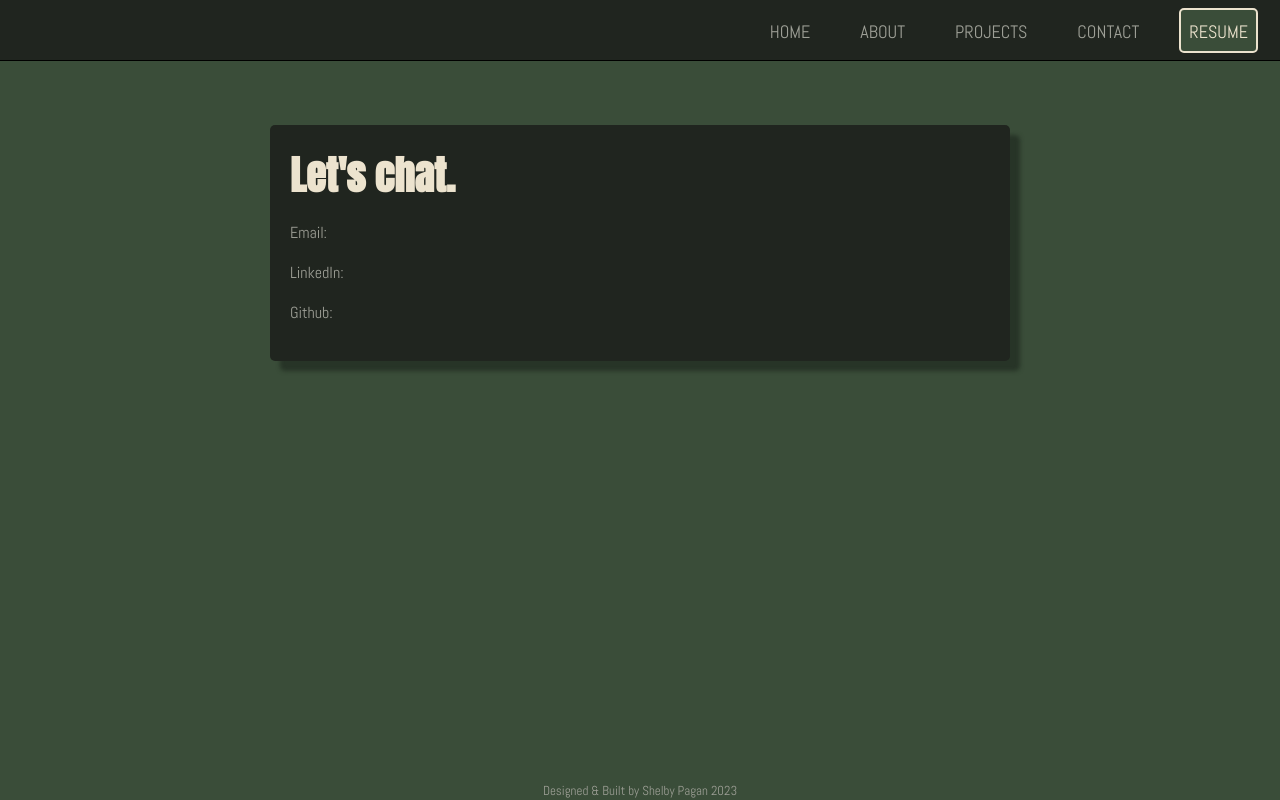
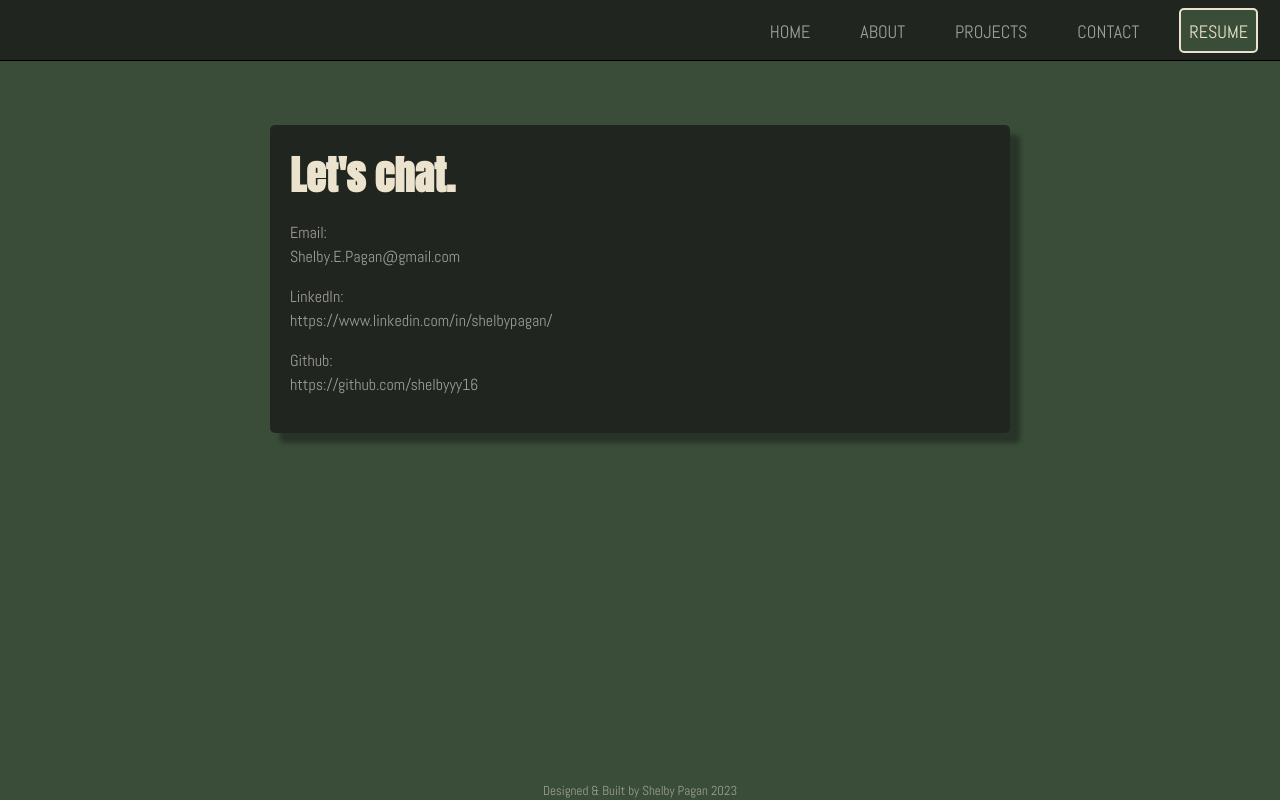
Before and after one commit to shelbyyy16/react-portfolio, a React (Vite) app: page /contact in a window 1280 px wide. Built offline with nearby package versions, Linux system fonts and the light colour scheme.

Commit message:
update portfolio screenshot in readme

```diff
--- a/src/pages/Contact.jsx
+++ b/src/pages/Contact.jsx
@@ -3,9 +3,9 @@ function Contact() {
       <div className="contact">
     <h2>Let's chat.</h2>
     <div className="home-about">
-    <p>Email:</p>
-    <p>LinkedIn:</p>
-    <p>Github:</p>
+    <p>Email: Shelby.E.Pagan@gmail.com</p>
+    <p>LinkedIn: https://www.linkedin.com/in/shelbypagan/</p>
+    <p>Github: https://github.com/shelbyyy16</p>
     </div></div>
     )
   }
```
Also changed, not shown: public/images/portfolioscreenshot.png.
